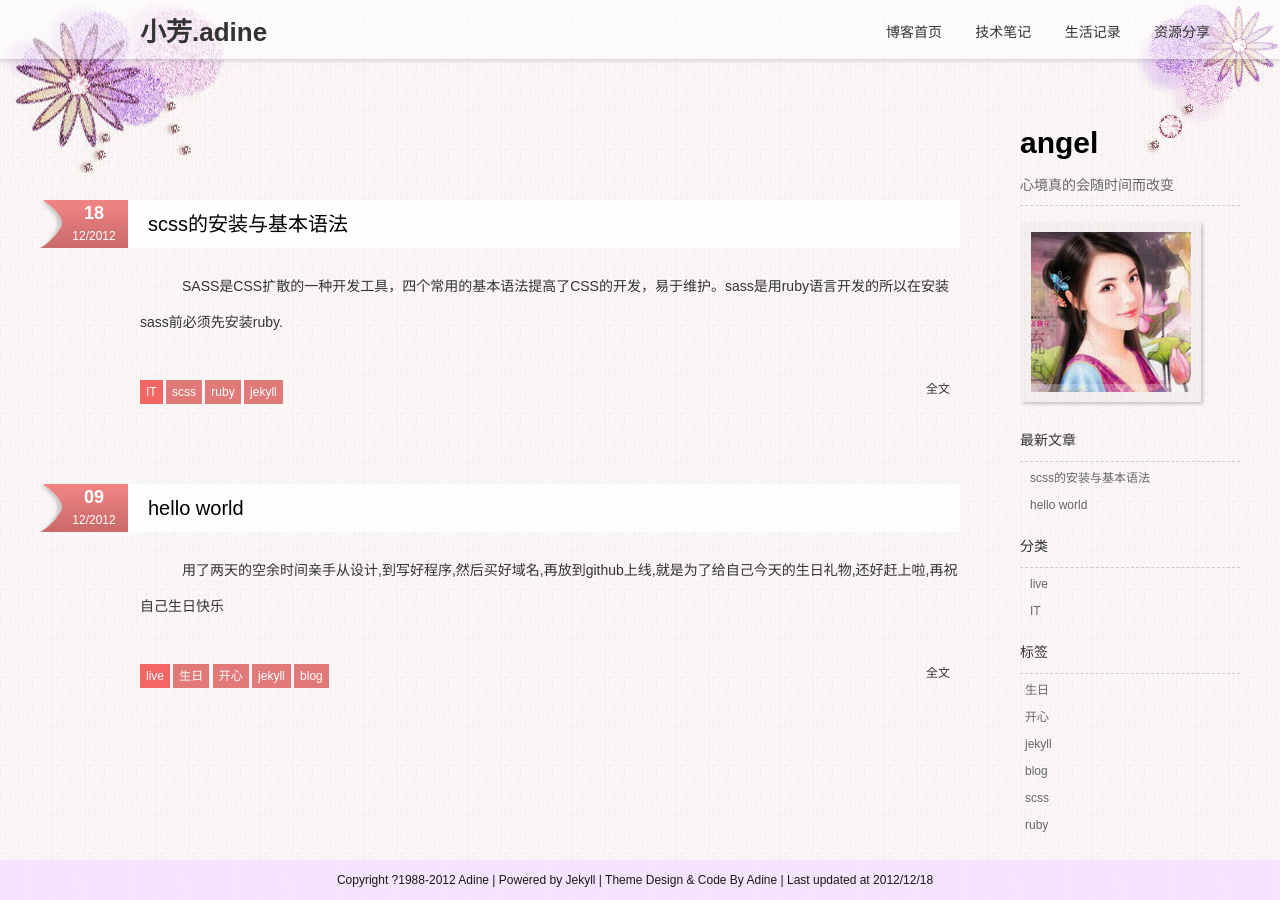
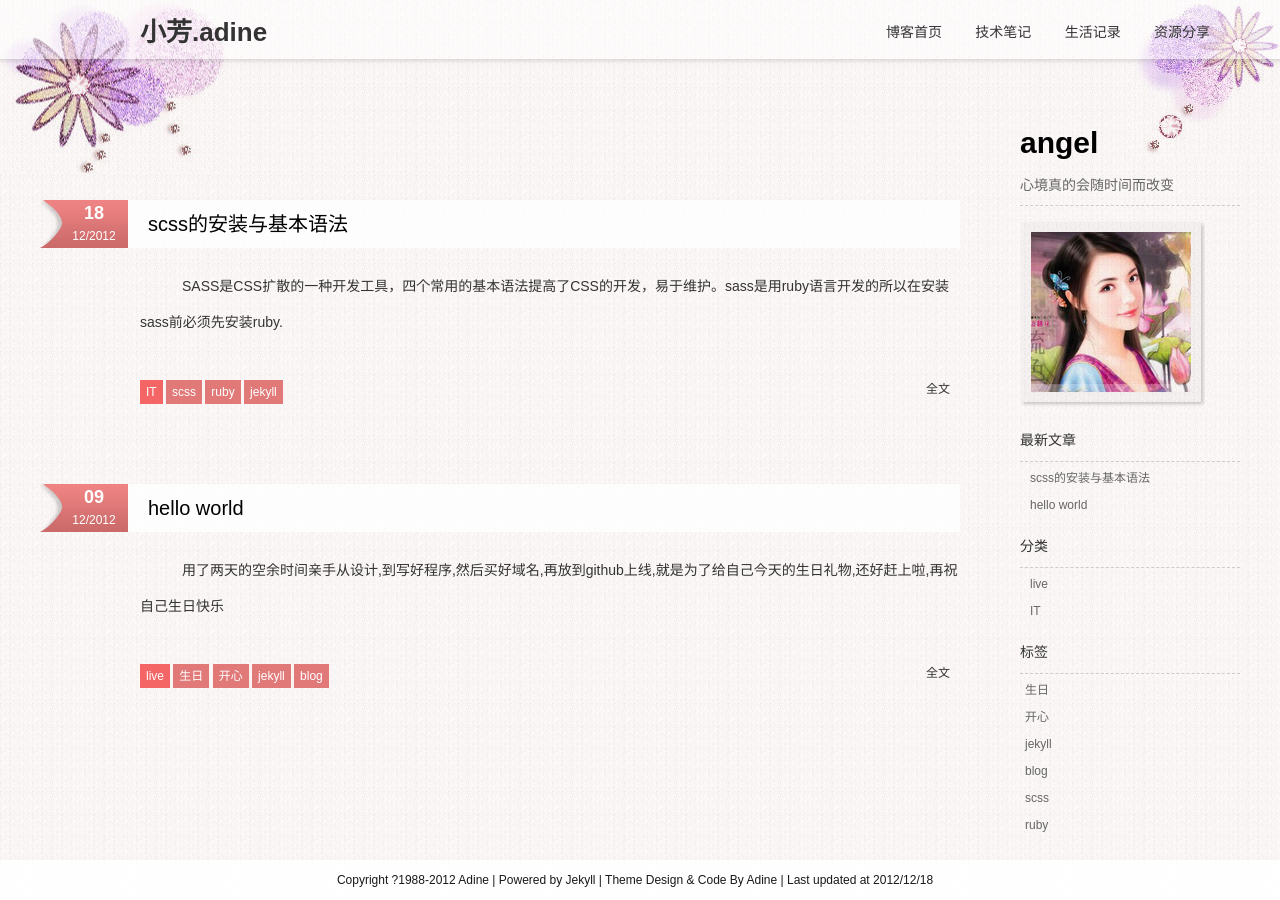
Before and after one commit to adine-zhu/myblog, a Jekyll site: the page built from index.html, in a window 1280 px wide. Built offline with Jekyll 4.4.1, drawn with Linux system fonts in a browser that asks for light colours; Markdown is read by kramdown in place of the engine named in the settings; comment, search, counter and statistics services are not loaded.

Commit message:
modify css

```diff
--- a/css/master.css
+++ b/css/master.css
@@ -225,7 +225,7 @@ a.tag-link:hover{background:#f46666;}
 	position:fixed;
 	bottom:0;
 	left:0;
-	background:#f6e1ff;
+	background:#fff;
 	opacity:0.9;
 	width:100%;
 	line-height:40px;
```
